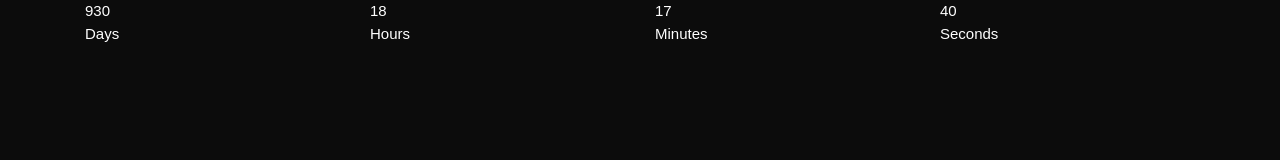
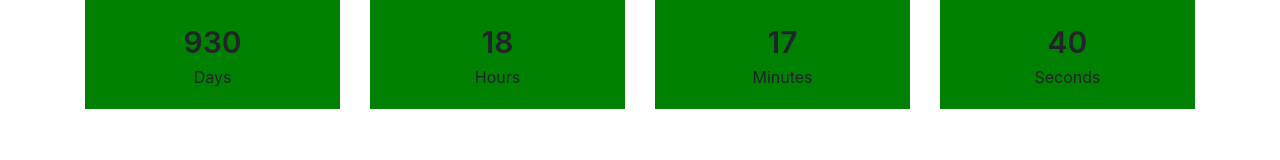
Before and after one commit to FadlanNaufal/myprofile, a plain HTML site: page timer.html in a window 1280 px wide. Drawn offline with nearby package versions, Linux system fonts and the light colour scheme; files that its build step writes are made by us from their sources.

Commit message:
add counter for beautyfest

```diff
--- a/timer.html
+++ b/timer.html
@@ -15,9 +15,21 @@
   <!-- Bootstrap CSS -->
   <link rel="stylesheet" href="https://cdn.jsdelivr.net/npm/bootstrap@4.6.0/dist/css/bootstrap.min.css"
     integrity="sha384-B0vP5xmATw1+K9KRQjQERJvTumQW0nPEzvF6L/Z6nronJ3oUOFUFpCjEUQouq2+l" crossorigin="anonymous">
-  <link rel="stylesheet" href="asset/style/main.css">
+  <link rel="stylesheet" href="asset/style/counter.css">
   <title>Hello, world!</title>
 </head>
+
+<style>
+    .counter {
+        font-size: 30px;
+        font-weight: 600;
+    }
+    .timerbox {
+        padding: 20px;
+        background-color: green;
+        text-align: center;
+    }
+</style>
 
 <body>
 
@@ -30,20 +42,28 @@
         </ul> -->
         <div class="row">
             <div class="col-sm-12 col-md-3">
+                <div class="timerbox">
                     <div class="counter"><span id="days"></span></div>
                     <div class="label">Days</div>
                 </div>
+            </div>
             <div class="col-sm-12 col-md-3">
+                <div class="timerbox">
                     <div class="counter"><span id="hours"></span></div>
                     <div class="label">Hours</div>
                 </div>
+            </div>
             <div class="col-sm-12 col-md-3">
+                <div class="timerbox">
                     <div class="counter"><span id="minutes"></span></div>
                     <div class="label">Minutes</div>
                 </div>
+            </div>
             <div class="col-sm-12 col-md-3">
+                <div class="timerbox">
                     <div class="counter"><span id="seconds"></span></div>
                     <div class="label">Seconds</div>
+                </div>
             </div>
         </div>
     </div>
```
Lines whose indentation alone changed are shown as unchanged.
